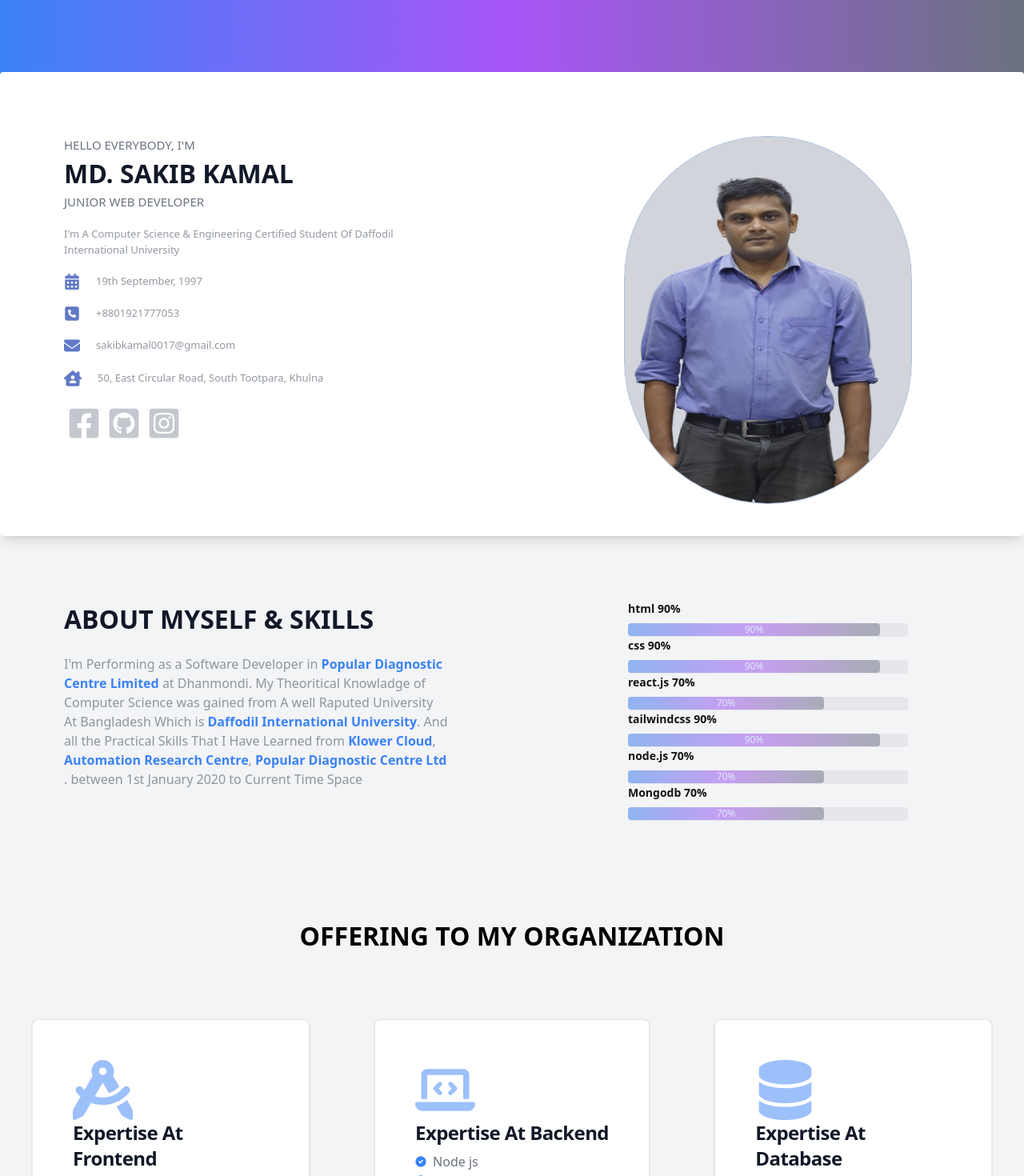
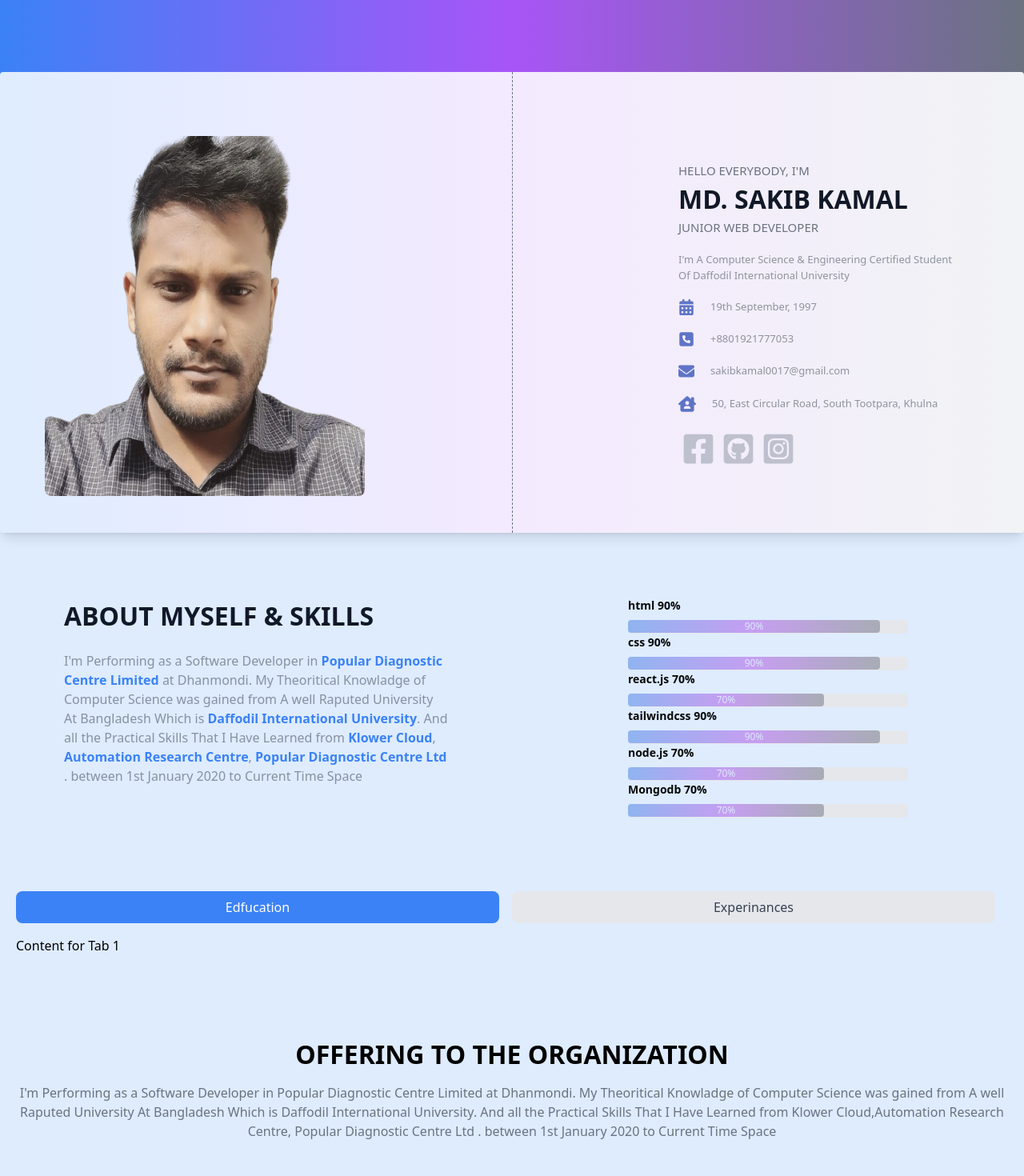
Before and after one commit to Sakib0017/sakibkamalwebsite, a React (Create React App) app: page / in a window 1280 px wide. Shown: the part 160-1630 px from the top of the page at 80% size. Built offline with nearby package versions, Linux system fonts and the light colour scheme.

Commit message:
Education added

```diff
--- a/src/App.js
+++ b/src/App.js
@@ -3,7 +3,7 @@ import './App.css';
 
 function App() {
   return (
-    <div className="bg-gray-100">
+    <div className="bg-blue-100/90">
       <Home />
     </div>
   );
--- a/src/components/Home.jsx
+++ b/src/components/Home.jsx
@@ -1,14 +1,13 @@
 
 import Sakib from "../assets/Sakib.png";
 import React from "react";
-import { Fragment } from 'react'
 import {
   Disclosure,
   DisclosureButton,
-  DisclosurePanel,
-
-} from '@headlessui/react'
-import { Bars3Icon, BellIcon, XMarkIcon } from '@heroicons/react/24/outline'
+  DisclosurePanel
+} from '@headlessui/react';
+import { Bars3Icon, BellIcon, XMarkIcon } from '@heroicons/react/24/outline';
+import Tabs from './Tabs';
 const navigation = [
 
 
@@ -17,7 +16,7 @@ const navigation = [
     { name: 'Expertise', href: '/expertise', current: false },
     { name: 'Education', href: '/education', current: false },
     { name: 'Experiance', href: '/experiance', current: false },
-    { name: 'Projects', href: '/project', current: false },
+    { name: 'Projects', href: '/projects', current: false },
     { name: 'Testimonials', href: '/testimonials', current: false },
   ]
 
@@ -108,9 +107,16 @@ const Home = () => {
     </Disclosure>
 </div>
 
-            <div className="max-w-7xl h-auto mx-auto rounded -mt-[350px] z-10 relative left-0 right-0  bg-white shadow-lg" id="about">
-                <div className="grid md:grid-cols-2">
-                    <div className="col-span-1 p-20  mx-auto text-start items-center relative">
+            <div className="max-w-7xl h-auto mx-auto bg-gradient-to-r from-blue-200/50 via-purple-200/50 to-gray-200/50 rounded -mt-[350px] z-10 relative left-0 right-0  bg-white shadow-lg" id="about">
+                <div className="grid md:grid-cols-5">
+
+                <div className="col-span-2 p-10  mx-auto mt-10 relative">
+
+                        <img src={Sakib} alt="Sakib" className="w-[400px]   rounded-lg   h-[450px]" />
+
+                        </div>
+                        <div class="border-l-[1px] border-dashed col-span-1 mx-auto h-full border-gray-500"></div>
+                    <div className="col-span-2 p-20  mx-auto text-start  mt-8 relative">
                         <p className="text-[15px] text-gray-500 font-medium">HELLO EVERYBODY, I'M</p>
                         <h1 className="text-gray-900 text-gray-500 font-extrabold text-[32px]">MD. SAKIB KAMAL</h1>
                         <p className="text-[15px] text-gray-500 font-medium">JUNIOR WEB DEVELOPER</p>
@@ -166,11 +172,7 @@ const Home = () => {
                             </svg>
                         </div>
                     </div>
-                    <div className="col-span-1 p-10  mx-auto mt-10 relative">
 
-                        <img src={Sakib} alt="Sakib" className="w-[360px]   rounded-full border-[1px] border-dotted border-blue-500/50 bg-gray-300 hover:bg-gray-100  h-[460px]" />
-
-                    </div>
                 </div>
             </div>
 
@@ -231,16 +233,31 @@ const Home = () => {
             </div>
 
 
+            <div className="container p-5 max-w-7xl mx-auto mt-8">
+            <Tabs>
+                <div  label="Edfucation">
+                <p>Content for Tab 1</p>
+                </div>
+                <div label="Experinances">
+                <p>Content for Tab 2</p>
+                </div>
 
-
-
+            </Tabs>
+            </div>
 
 
 
 
 
             <div className="text-center mx-auto text-[32px] font-extrabold mt-20 max-w-7xl">
-                <h1>OFFERING TO MY ORGANIZATION</h1>
+                <h1>OFFERING TO THE ORGANIZATION</h1>
+
+            </div>
+            <div className="text-center mx-auto p-3 text-[16px] text-gray-500 font-small  max-w-7xl">
+            <p>I'm Performing as a Software Developer in Popular Diagnostic Centre Limited at Dhanmondi.
+                        My Theoritical Knowladge of Computer Science was gained from A well Raputed University At Bangladesh Which is Daffodil International University.
+                        And all the Practical Skills That I Have Learned from Klower Cloud,Automation Research Centre, Popular Diagnostic Centre Ltd .
+                        between 1st January 2020 to Current Time Space </p>
 
             </div>
 
@@ -248,7 +265,7 @@ const Home = () => {
                 <div className="col-span-1 p-10  mt-10 mx-auto  relative">
 
 
-                    <div class="max-w-sm p-6 bg-white border border-gray-200 rounded-lg p-[50px] shadow dark:bg-gray-800 dark:border-gray-700">
+                    <div class="max-w-sm p-6 bg-white border border-gray-200 bg-blue-50  rounded-lg p-[50px] shadow dark:bg-gray-800 dark:border-gray-700">
                     <svg className="w-[75px] h-[75px] hover:fill-[#8e8e8e] fill-blue-500/50" viewBox="0 0 512 512" xmlns="http://www.w3.org/2000/svg">
 
                     <path d="M352 96c0 14.3-3.1 27.9-8.8 40.2L396 227.4c-23.7 25.3-54.2 44.1-88.5 53.6L256 192h0 0l-68 117.5c21.5 6.8 44.3 10.5 68.1 10.5c70.7 0 133.8-32.7 174.9-84c11.1-13.8 31.2-16 45-5s16 31.2 5 45C428.1 341.8 347 384 256 384c-35.4 0-69.4-6.4-100.7-18.1L98.7 463.7C94 471.8 87 478.4 78.6 482.6L23.2 510.3c-5 2.5-10.9 2.2-15.6-.7S0 501.5 0 496V440.6c0-8.4 2.2-16.7 6.5-24.1l60-103.7C53.7 301.6 41.8 289.3 31.2 276c-11.1-13.8-8.8-33.9 5-45s33.9-8.8 45 5c5.7 7.1 11.8 13.8 18.2 20.1l69.4-119.9c-5.6-12.2-8.8-25.8-8.8-40.2c0-53 43-96 96-96s96 43 96 96zm21 297.9c32.6-12.8 62.5-30.8 88.9-52.9l43.7 75.5c4.2 7.3 6.5 15.6 6.5 24.1V496c0 5.5-2.9 10.7-7.6 13.6s-10.6 3.2-15.6 .7l-55.4-27.7c-8.4-4.2-15.4-10.8-20.1-18.9L373 393.9zM256 128a32 32 0 1 0 0-64 32 32 0 1 0 0 64z"></path>
@@ -284,7 +301,7 @@ const Home = () => {
                 </div>
                 <div className="col-span-1 p-10  mt-10 mx-auto  relative">
 
-                <div class="max-w-sm p-6 bg-white border border-gray-200 rounded-lg shadow p-[50px] dark:bg-gray-800 dark:border-gray-700">
+                <div class="max-w-sm p-6 bg-white border border-gray-200 bg-blue-50 rounded-lg shadow p-[50px] dark:bg-gray-800 dark:border-gray-700">
                 <svg className="w-[75px] h-[75px] hover:fill-[#8e8e8e] fill-blue-500/50" viewBox="0 0 640 512" xmlns="http://www.w3.org/2000/svg">
 
                 <path d="M64 96c0-35.3 28.7-64 64-64H512c35.3 0 64 28.7 64 64V352H512V96H128V352H64V96zM0 403.2C0 392.6 8.6 384 19.2 384H620.8c10.6 0 19.2 8.6 19.2 19.2c0 42.4-34.4 76.8-76.8 76.8H76.8C34.4 480 0 445.6 0 403.2zM281 209l-31 31 31 31c9.4 9.4 9.4 24.6 0 33.9s-24.6 9.4-33.9 0l-48-48c-9.4-9.4-9.4-24.6 0-33.9l48-48c9.4-9.4 24.6-9.4 33.9 0s9.4 24.6 0 33.9zM393 175l48 48c9.4 9.4 9.4 24.6 0 33.9l-48 48c-9.4 9.4-24.6 9.4-33.9 0s-9.4-24.6 0-33.9l31-31-31-31c-9.4-9.4-9.4-24.6 0-33.9s24.6-9.4 33.9 0z"></path>
@@ -314,8 +331,8 @@ const Home = () => {
                     </ul>
                     </div>
                 </div>
-                <div className="col-span-1 p-10  mt-10 mx-auto  relative">
-                <div class="max-w-sm p-6 bg-white border border-gray-200 rounded-lg shadow  p-[50px] dark:bg-gray-800 dark:border-gray-700">
+                <div className="col-span-1 p-10  mt-10 mx-auto   relative">
+                <div class="max-w-sm p-6 bg-white border border-gray-200 bg-blue-50 rounded-lg shadow  p-[50px] dark:bg-gray-800 dark:border-gray-700">
                 <svg className="w-[75px] h-[75px] hover:fill-[#8e8e8e] fill-blue-500/50" viewBox="0 0 448 512" xmlns="http://www.w3.org/2000/svg">
 
                 <path d="M448 80v48c0 44.2-100.3 80-224 80S0 172.2 0 128V80C0 35.8 100.3 0 224 0S448 35.8 448 80zM393.2 214.7c20.8-7.4 39.9-16.9 54.8-28.6V288c0 44.2-100.3 80-224 80S0 332.2 0 288V186.1c14.9 11.8 34 21.2 54.8 28.6C99.7 230.7 159.5 240 224 240s124.3-9.3 169.2-25.3zM0 346.1c14.9 11.8 34 21.2 54.8 28.6C99.7 390.7 159.5 400 224 400s124.3-9.3 169.2-25.3c20.8-7.4 39.9-16.9 54.8-28.6V432c0 44.2-100.3 80-224 80S0 476.2 0 432V346.1z"></path>
--- /dev/null
+++ b/src/components/Tabs.jsx
@@ -0,0 +1,30 @@
+import React, { useState } from 'react';
+
+const Tabs = ({ children }) => {
+  const [activeTab, setActiveTab] = useState(0);
+
+  return (
+    <div>
+      <div className="flex  mb-4">
+        {React.Children.map(children, (tab, index) => (
+          <button
+            key={index}
+            onClick={() => setActiveTab(index)}
+            className={`mr-4 px-4 py-2 rounded-lg mx-auto w-full ${
+              activeTab === index
+                ? 'bg-blue-500 text-white'
+                : 'bg-gray-200 text-gray-700'
+            }`}
+          >
+            {tab.props.label}
+          </button>
+        ))}
+      </div>
+      <div>
+        {React.Children.toArray(children)[activeTab]}
+      </div>
+    </div>
+  );
+};
+
+export default Tabs;
```
Also changed, not shown: src/assets/Sakib.png.
